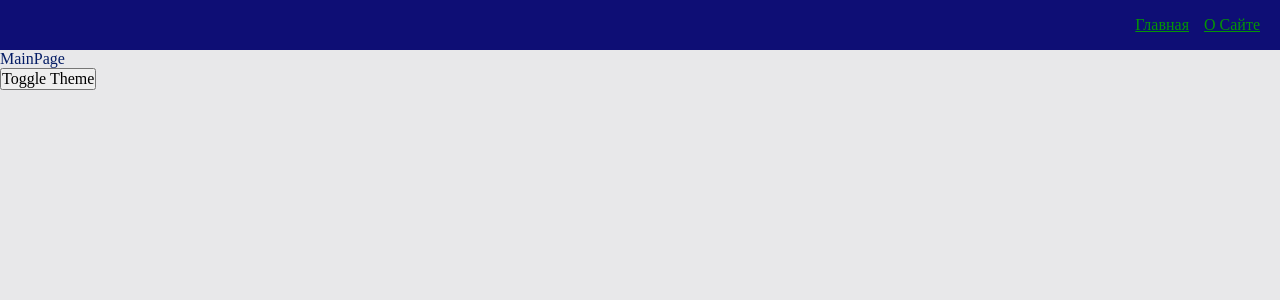
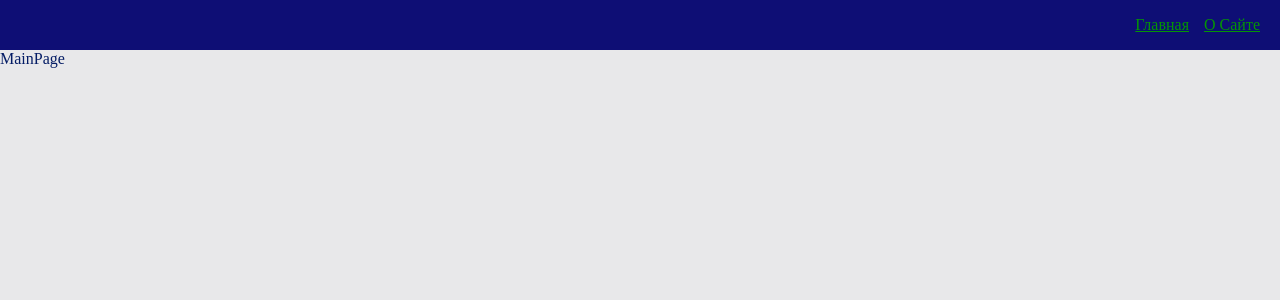
Before and after one commit to Ainswrg/PJ-29, a React app: page / in a window 1280 px wide. Shown: the top 300 px of the page. Built offline with nearby package versions, Linux system fonts and the light colour scheme.

Commit message:
refactor: remove btn from app

```diff
--- a/src/app/App.tsx
+++ b/src/app/App.tsx
@@ -7,14 +7,13 @@ import { AppRouter } from "./providers/router";
 import { Navbar } from "widgets/Navbar";
 
 const App = () => {
-    const { theme, toggleTheme } = useTheme();
+    const { theme } = useTheme();
 
     return (
         <div className={classNames("app", {}, [theme])}>
             <Navbar />
 
             <AppRouter />
-            <button onClick={toggleTheme}>Toggle Theme</button>
         </div>
     );
 };
```
